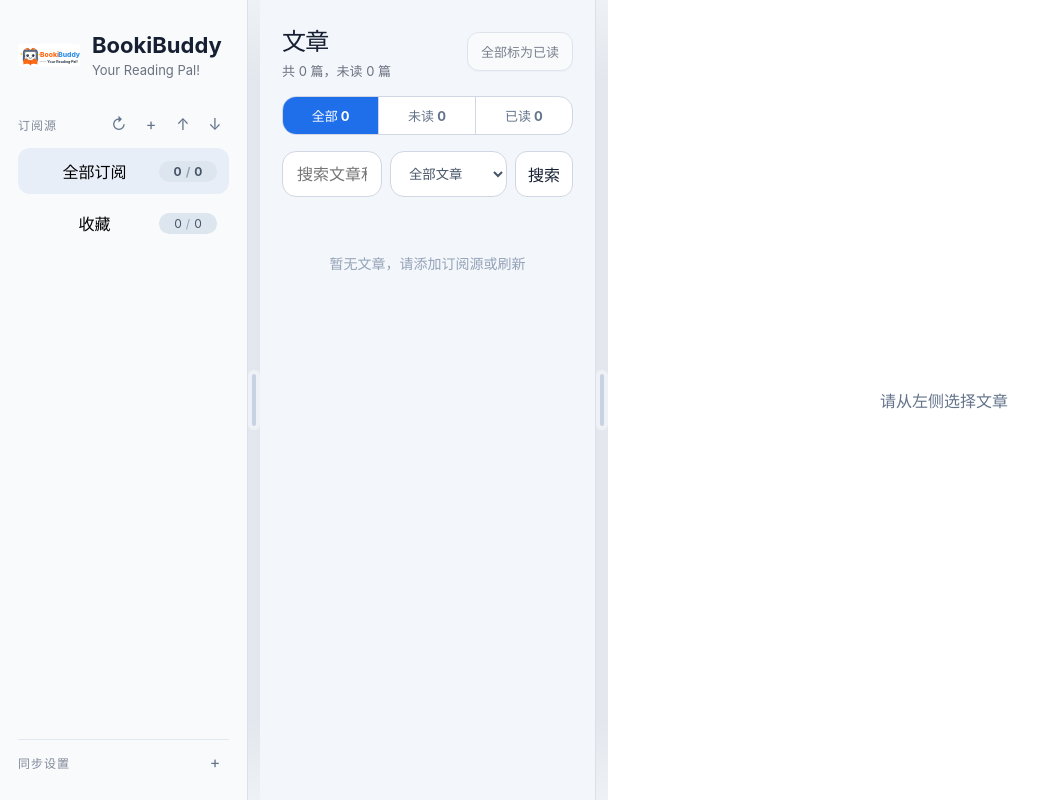
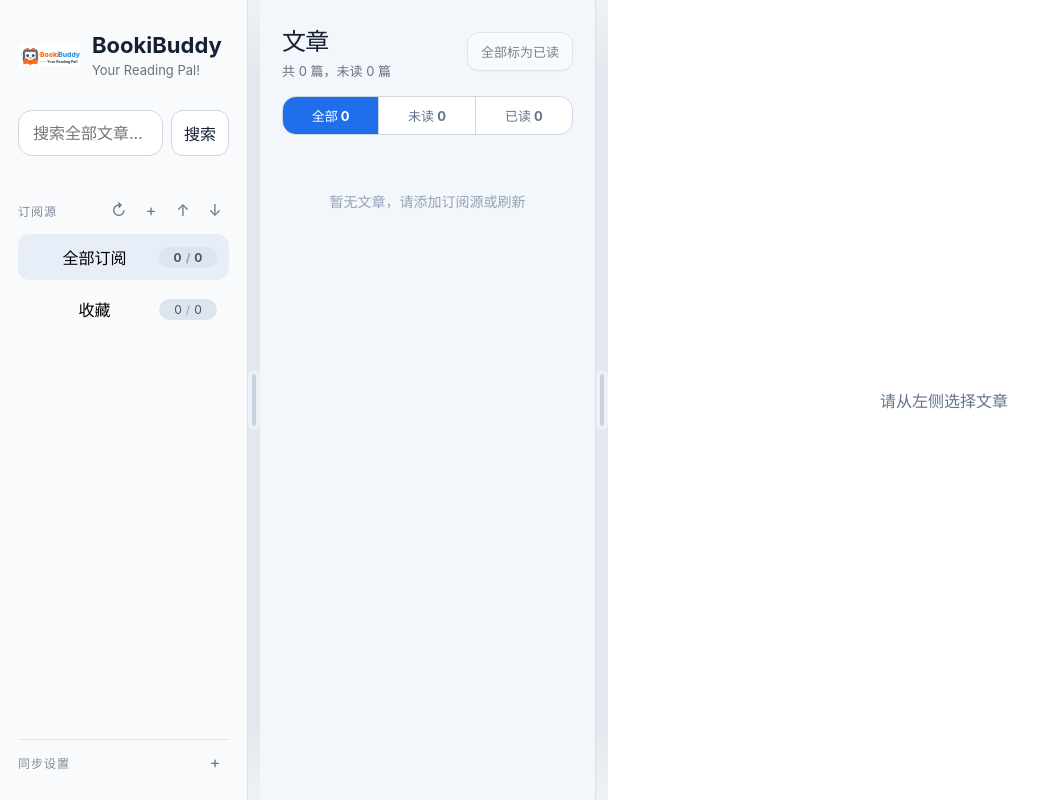
Before and after one commit to songjiaqi757/ai-coding, a React (Vite) app in the folder app/: page / in a window 1280 px wide. Shown: the whole page, without its empty margins (0-1053 px from the left). Built offline with nearby package versions, Linux system fonts and the light colour scheme.

Commit message:
feat: split library and reader search

```diff
--- a/app/src/App.css
+++ b/app/src/App.css
@@ -307,13 +307,15 @@ button {
 }
 
 .search-box,
-.article-search {
+.article-search,
+.sidebar-search {
   margin-bottom: 16px;
 }
 
-.article-search {
+.article-search,
+.sidebar-search {
   display: grid;
-  grid-template-columns: minmax(0, 1fr) auto auto;
+  grid-template-columns: minmax(0, 1fr) auto;
   gap: 8px;
 }
 
@@ -324,7 +326,7 @@ button {
 
 .search-box input,
 .article-search input,
-.article-search select {
+.sidebar-search input {
   width: 100%;
   padding: 12px 14px;
   border: 1px solid #d0d7e2;
@@ -333,13 +335,10 @@ button {
   background: white;
 }
 
-.article-search select {
-  min-width: 108px;
-  color: #475569;
-}
-
 .article-search button,
-.search-navigation button {
+.sidebar-search button,
+.search-navigation button,
+.reader-search-actions button {
   padding: 9px 12px;
   border: 1px solid #d0d7e2;
   border-radius: 12px;
@@ -350,7 +349,7 @@ button {
 
 .search-box input:focus,
 .article-search input:focus,
-.article-search select:focus {
+.sidebar-search input:focus {
   border-color: #1f6feb;
   box-shadow: 0 0 0 3px rgb(31 111 235 / 12%);
 }
@@ -380,6 +379,10 @@ button {
   box-shadow: none;
 }
 
+.sidebar-search-button {
+  white-space: nowrap;
+}
+
 .search-clear-button:hover {
   background: transparent;
   color: #475569;
@@ -1552,6 +1555,50 @@ button {
   background: #ecfdf5;
 }
 
+.reader-search-panel {
+  display: flex;
+  align-items: center;
+  justify-content: space-between;
+  gap: 14px;
+  margin: 0 42px 18px;
+  padding: 14px 16px;
+  border: 1px solid #dbe5f1;
+  border-radius: 14px;
+  background: #f8fafc;
+}
+
+.reader-search-panel .search-input-shell {
+  flex: 1;
+}
+
+.reader-search-panel input {
+  width: 100%;
+  padding: 11px 14px;
+  border: 1px solid #d0d7e2;
+  border-radius: 12px;
+  outline: none;
+  background: white;
+}
+
+.reader-search-panel input:focus {
+  border-color: #1f6feb;
+  box-shadow: 0 0 0 3px rgb(31 111 235 / 12%);
+}
+
+.reader-search-actions {
+  display: flex;
+  align-items: center;
+  gap: 8px;
+  flex-shrink: 0;
+}
+
+.reader-search-actions span {
+  min-width: 52px;
+  color: #64748b;
+  font-size: 13px;
+  text-align: center;
+}
+
 .ai-result-header {
   display: flex;
   align-items: center;
--- a/app/src/App.tsx
+++ b/app/src/App.tsx
@@ -41,7 +41,6 @@ type PendingTextSelection = {
   startOffset: number;
   endOffset: number;
 };
-type SearchScope = "all" | "feed";
 type HighlightStyle = "background" | "text" | "underline";
 type ColumnResizeTarget = "sidebar" | "articles";
 
@@ -297,16 +296,6 @@ function splitTranslationBlocks(translation: string): string[] {
     .split(/\n\s*\n+/)
     .map((block) => normalizeTranslationText(block))
     .filter(Boolean);
-}
-
-function textMatchesQuery(text: string | null | undefined, query: string) {
-  return Boolean(query.trim() && text?.toLocaleLowerCase().includes(query.trim().toLocaleLowerCase()));
-}
-
-function countQueryMatches(text: string | null | undefined, query: string) {
-  const normalizedQuery = query.trim();
-  if (!text || !normalizedQuery) return 0;
-  return Array.from(text.matchAll(new RegExp(escapedPattern(normalizedQuery), "gi"))).length;
 }
 
 function leadingWhitespaceLength(value: string) {
@@ -462,10 +451,11 @@ function App() {
   const [readerHistory, setReaderHistory] = useState<ReaderSnapshot[]>([]);
   const [readerForwardHistory, setReaderForwardHistory] = useState<ReaderSnapshot[]>([]);
   const [readFilter, setReadFilter] = useState<ReadFilter>("all");
-  const [searchQuery, setSearchQuery] = useState("");
-  const [searchScope, setSearchScope] = useState<SearchScope>("all");
-  const [activeSearchQuery, setActiveSearchQuery] = useState("");
-  const [searchMatchIndex, setSearchMatchIndex] = useState(0);
+  const [librarySearchQuery, setLibrarySearchQuery] = useState("");
+  const [activeLibrarySearchQuery, setActiveLibrarySearchQuery] = useState("");
+  const [readerSearchQuery, setReaderSearchQuery] = useState("");
+  const [activeReaderSearchQuery, setActiveReaderSearchQuery] = useState("");
+  const [readerSearchMatchIndex, setReaderSearchMatchIndex] = useState(0);
   const [annotations, setAnnotations] = useState<Annotation[]>([]);
   const [isAnnotationDrawerOpen, setIsAnnotationDrawerOpen] = useState(false);
   const [newNoteDraft, setNewNoteDraft] = useState<string | null>(null);
@@ -500,6 +490,7 @@ function App() {
   const [isSummarizing, setIsSummarizing] = useState(false);
   const [isTranslating, setIsTranslating] = useState(false);
   const [isSummaryPanelOpen, setIsSummaryPanelOpen] = useState(false);
+  const [isReaderSearchOpen, setIsReaderSearchOpen] = useState(false);
   const [summaryJob, setSummaryJob] = useState<AiJobStatus | null>(null);
   const [translationJob, setTranslationJob] = useState<AiJobStatus | null>(null);
   const [selectionOverlay, setSelectionOverlay] = useState<SelectionOverlay | null>(null);
@@ -511,6 +502,7 @@ function App() {
   const [summaryLang, setSummaryLang] = useState("zh");
   const [summaryCache, setSummaryCache] = useState<Record<string, Record<string, string>>>({});
   const isSummaryLangPinnedRef = useRef(false);
+  const readerSearchInputRef = useRef<HTMLInputElement | null>(null);
 
   // Sync status
   const [syncStatus, setSyncStatus] = useState<SyncStatus | null>(null);
@@ -564,8 +556,7 @@ function App() {
       setFeeds(nextFeeds.filter((f) => !isSavedArticlesFeed(f)));
       setArticles(nextArticles);
       setSearchResults(null);
-      setActiveSearchQuery("");
-      setSearchMatchIndex(0);
+      setActiveLibrarySearchQuery("");
       setAllArticleCount(allArticles.length);
       setAllUnreadCount(allArticles.filter((article) => !article.isRead).length);
       setFavoriteCount(allArticles.filter((article) => article.isFavorite).length);
@@ -731,6 +722,26 @@ function App() {
     }
   }, [showSettings, loadSettings]);
 
+  useEffect(() => {
+    function handleGlobalKeydown(event: KeyboardEvent) {
+      if ((event.metaKey || event.ctrlKey) && event.key.toLowerCase() === "f") {
+        if (readerPdfUrl || readerOriginalUrl || !selectedArticle) return;
+        event.preventDefault();
+        openReaderSearch();
+        return;
+      }
+
+      if (event.key === "Escape" && isReaderSearchOpen) {
+        event.preventDefault();
+        setIsReaderSearchOpen(false);
+        resetReaderSearch();
+      }
+    }
+
+    window.addEventListener("keydown", handleGlobalKeydown);
+    return () => window.removeEventListener("keydown", handleGlobalKeydown);
+  }, [isReaderSearchOpen, readerOriginalUrl, readerPdfUrl, selectedArticleId]);
+
   async function handleSaveSettings() {
     try {
       setIsSavingSettings(true);
@@ -902,32 +913,43 @@ function App() {
   }
 
   function resetSearch() {
-    setSearchQuery("");
-    setSearchScope("all");
+    setLibrarySearchQuery("");
     setSearchResults(null);
-    setActiveSearchQuery("");
-    setSearchMatchIndex(0);
+    setActiveLibrarySearchQuery("");
   }
 
   async function runSearch(event?: FormEvent<HTMLFormElement>) {
     event?.preventDefault();
-    const query = searchQuery.trim();
+    const query = librarySearchQuery.trim();
     if (!query) {
       resetSearch();
       return;
     }
-    const feedId =
-      searchScope === "feed" && !["all", SMART_FAVORITES, SMART_READ_LATER].includes(selectedFeedId)
-        ? selectedFeedId
-        : null;
     try {
       setErrorMessage(null);
-      setSearchResults(await invoke<Article[]>("search_articles", { query, feedId }));
-      setActiveSearchQuery(query);
-      setSearchMatchIndex(0);
+      setSearchResults(await invoke<Article[]>("search_articles", { query, feedId: null }));
+      setActiveLibrarySearchQuery(query);
     } catch (error) {
       setErrorMessage(error instanceof Error ? error.message : String(error));
     }
+  }
+
+  function resetReaderSearch() {
+    setReaderSearchQuery("");
+    setActiveReaderSearchQuery("");
+    setReaderSearchMatchIndex(0);
+    document.querySelectorAll(".current-search-match").forEach((item) => {
+      item.classList.remove("current-search-match");
+    });
+  }
+
+  function openReaderSearch() {
+    if (readerPdfUrl || readerOriginalUrl || !selectedArticle) return;
+    setIsReaderSearchOpen(true);
+    window.requestAnimationFrame(() => {
+      readerSearchInputRef.current?.focus();
+      readerSearchInputRef.current?.select();
+    });
   }
 
   async function toggleFavorite(article: Article) {
@@ -945,7 +967,9 @@ function App() {
 
   const visibleArticles = useMemo(() => {
     const source = searchResults ?? articles;
-    const smartMatchedArticles = source.filter((article) => {
+    const smartMatchedArticles = searchResults
+      ? source
+      : source.filter((article) => {
           if (selectedFeedId === SMART_FAVORITES) return article.isFavorite;
           if (selectedFeedId === SMART_READ_LATER) return article.readLater;
           return true;
@@ -998,27 +1022,19 @@ function App() {
         : selectedArticle.excerpt.trim()
           ? `<p>${escapeHtml(selectedArticle.excerpt)}</p>`
           : `<p>${isZh ? "暂无可显示内容" : "No readable content available."}</p>`;
-    return locateHighlights(source, annotations, activeSearchQuery);
-  }, [activeSearchQuery, annotations, isZh, selectedArticle]);
+    return locateHighlights(source, annotations, activeReaderSearchQuery);
+  }, [activeReaderSearchQuery, annotations, isZh, selectedArticle]);
 
   const bodySearchMatchCount = useMemo(() => {
-    if (!readerHtml || !activeSearchQuery) return 0;
+    if (!readerHtml || !activeReaderSearchQuery) return 0;
     const document = new DOMParser().parseFromString(`<body>${readerHtml}</body>`, "text/html");
     return document.body.querySelectorAll(".search-highlight").length;
-  }, [activeSearchQuery, readerHtml]);
-
-  const annotationSearchMatchCount = useMemo(
-    () =>
-      annotations.reduce(
-        (sum, annotation) =>
-          sum +
-          countQueryMatches(annotation.selectedText, activeSearchQuery) +
-          countQueryMatches(annotation.noteText, activeSearchQuery),
-        0,
-      ),
-    [activeSearchQuery, annotations],
-  );
-  const totalSearchMatchCount = bodySearchMatchCount + annotationSearchMatchCount;
+  }, [activeReaderSearchQuery, readerHtml]);
+  const readerSearchMatchLabel = activeReaderSearchQuery
+    ? bodySearchMatchCount === 0
+      ? "0 / 0"
+      : `${readerSearchMatchIndex + 1} / ${bodySearchMatchCount}`
+    : null;
   const activeSummary = selectedArticle
     ? summaryCache[selectedArticle.id]?.[summaryLang] ??
       (selectedArticle.summaryLang === summaryLang ? selectedArticle.summary ?? null : null)
@@ -1132,6 +1148,8 @@ function App() {
     setSelectionTranslation(null);
     setIsAnnotationDrawerOpen(false);
     setIsSummaryPanelOpen(false);
+    setIsReaderSearchOpen(false);
+    resetReaderSearch();
   }, [selectedFeedId, readFilter]);
 
   useEffect(() => {
@@ -1276,6 +1294,8 @@ function App() {
     pendingTextSelectionRef.current = null;
     isSummaryLangPinnedRef.current = false;
     setIsSummaryPanelOpen(false);
+    setIsReaderSearchOpen(false);
+    resetReaderSearch();
     setSelectedArticleId(articleId);
     setReadView("original");
   }
@@ -1293,6 +1313,8 @@ function App() {
     setSelectionTranslation(null);
     pendingTextSelectionRef.current = null;
     setIsSummaryPanelOpen(false);
+    setIsReaderSearchOpen(false);
+    resetReaderSearch();
     setSelectedFeedId(feedId);
     setReadView("original");
     setReadFilter("all");
@@ -1624,54 +1646,34 @@ function App() {
     window.setTimeout(() => mark.classList.remove("annotation-highlight-focus"), 1400);
   }
 
-  function focusSearchMatch(index: number) {
-    if (totalSearchMatchCount === 0) return;
-    const normalizedIndex = (index + totalSearchMatchCount) % totalSearchMatchCount;
-    setSearchMatchIndex(normalizedIndex);
+  function focusReaderSearchMatch(index: number) {
+    if (bodySearchMatchCount === 0) return;
+    const normalizedIndex = (index + bodySearchMatchCount) % bodySearchMatchCount;
+    setReaderSearchMatchIndex(normalizedIndex);
 
     document.querySelectorAll(".current-search-match").forEach((item) => {
       item.classList.remove("current-search-match");
     });
 
-    if (normalizedIndex < bodySearchMatchCount) {
     const mark = readerHtmlRef.current?.querySelectorAll<HTMLElement>(".search-highlight")[normalizedIndex];
     if (mark) {
       mark.classList.add("current-search-match");
       mark.scrollIntoView({ behavior: "smooth", block: "center" });
     }
-      return;
-    }
-
-    setIsAnnotationDrawerOpen(true);
-    window.requestAnimationFrame(() => {
-      window.requestAnimationFrame(() => {
-        const annotationIndex = normalizedIndex - bodySearchMatchCount;
-        const mark = annotationPanelRef.current?.querySelectorAll<HTMLElement>(".search-highlight")[annotationIndex];
-        if (mark) {
-          mark.classList.add("current-search-match");
-          mark.scrollIntoView({ behavior: "smooth", block: "center" });
-        }
-      });
-    });
   }
 
   useEffect(() => {
-    if (!activeSearchQuery) return;
+    if (!activeReaderSearchQuery) return;
     const frame = window.requestAnimationFrame(() => {
       const firstMatch = readerHtmlRef.current?.querySelector(".search-highlight");
       if (firstMatch) {
-        setSearchMatchIndex(0);
+        setReaderSearchMatchIndex(0);
+        firstMatch.classList.add("current-search-match");
         firstMatch.scrollIntoView({ behavior: "smooth", block: "center" });
-        return;
-      }
-      const annotationMatch = annotations.some((annotation) =>
-        textMatchesQuery(annotation.selectedText, activeSearchQuery) ||
-        textMatchesQuery(annotation.noteText, activeSearchQuery),
-      );
-      if (annotationMatch) setIsAnnotationDrawerOpen(true);
+      }
     });
     return () => window.cancelAnimationFrame(frame);
-  }, [activeSearchQuery, annotations, selectedArticle?.id, readerHtml]);
+  }, [activeReaderSearchQuery, selectedArticle?.id, readerHtml]);
 
   const clampColumnWidths = useCallback((nextSidebarWidth: number, nextArticleListWidth: number) => {
     const shellWidth = appShellRef.current?.clientWidth ?? 0;
@@ -1784,9 +1786,14 @@ function App() {
         appLanguage={appLanguage}
         selectedFeedId={selectedFeedId}
         syncStatus={syncStatus}
+        searchQuery={librarySearchQuery}
+        isSearching={false}
         onSelectFeed={handleSelectFeed}
         onFeedsChange={loadData}
         onSyncStatusChange={refreshSyncStatus}
+        onSearchQueryChange={setLibrarySearchQuery}
+        onSearch={runSearch}
+        onClearSearch={resetSearch}
       />
       <button
         type="button"
@@ -1806,28 +1813,12 @@ function App() {
         selectedArticleId={selectedListArticle?.id ?? null}
         isLoading={isLoading}
         readFilter={readFilter}
-        searchQuery={searchQuery}
-        searchScope={searchScope}
-        activeSearchQuery={activeSearchQuery}
-        searchMatchLabel={
-          activeSearchQuery
-            ? totalSearchMatchCount === 0
-              ? "0 / 0"
-              : `${searchMatchIndex + 1} / ${totalSearchMatchCount}`
-            : null
-        }
         isUpdatingReadStatus={isUpdatingReadStatus}
         onSelectArticle={handleSelectArticle}
         onReadFilterChange={setReadFilter}
-        onSearchQueryChange={setSearchQuery}
-        onSearchScopeChange={setSearchScope}
-        onSearch={runSearch}
-        onClearSearch={resetSearch}
-        onPreviousSearchMatch={() => focusSearchMatch(searchMatchIndex - 1)}
-        onNextSearchMatch={() => focusSearchMatch(searchMatchIndex + 1)}
         onToggleFavorite={toggleFavorite}
         onMarkCurrentFeedRead={handleMarkCurrentFeedRead}
-        highlightText={(text) => highlightText(text, activeSearchQuery)}
+        highlightText={(text) => highlightText(text, activeLibrarySearchQuery)}
       />
       <button
         type="button"
@@ -2036,6 +2027,70 @@ function App() {
             </div>
 
             {aiError && <div className="error-box">{aiError}</div>}
+
+            {selectedArticle && !readerPdfUrl && !readerOriginalUrl && isReaderSearchOpen && (
+              <div className="reader-search-panel">
+                <div className="search-input-shell">
+                  <input
+                    ref={readerSearchInputRef}
+                    value={readerSearchQuery}
+                    onChange={(event) => {
+                      const nextQuery = event.target.value;
+                      setReaderSearchQuery(nextQuery);
+                      setActiveReaderSearchQuery(nextQuery.trim());
+                      setReaderSearchMatchIndex(0);
+                    }}
+                    onKeyDown={(event) => {
+                      if (event.key === "Enter") {
+                        event.preventDefault();
+                        if (event.shiftKey) {
+                          focusReaderSearchMatch(readerSearchMatchIndex - 1);
+                        } else {
+                          focusReaderSearchMatch(readerSearchMatchIndex + 1);
+                        }
+                      }
+                    }}
+                    placeholder={isZh ? "在当前文章中搜索..." : "Search in this article..."}
+                  />
+                  {readerSearchQuery && (
+                    <button
+                      className="search-clear-button"
+                      type="button"
+                      aria-label={isZh ? "清空搜索" : "Clear search"}
+                      onClick={resetReaderSearch}
+                    >
+                      <span className="search-clear-icon" aria-hidden="true" />
+                    </button>
+                  )}
+                </div>
+                <div className="reader-search-actions">
+                  <span>{readerSearchMatchLabel ?? "0 / 0"}</span>
+                  <button
+                    type="button"
+                    disabled={bodySearchMatchCount === 0}
+                    onClick={() => focusReaderSearchMatch(readerSearchMatchIndex - 1)}
+                  >
+                    {isZh ? "上一个" : "Previous"}
+                  </button>
+                  <button
+                    type="button"
+                    disabled={bodySearchMatchCount === 0}
+                    onClick={() => focusReaderSearchMatch(readerSearchMatchIndex + 1)}
+                  >
+                    {isZh ? "下一个" : "Next"}
+                  </button>
+                  <button
+                    type="button"
+                    onClick={() => {
+                      setIsReaderSearchOpen(false);
+                      resetReaderSearch();
+                    }}
+                  >
+                    {isZh ? "关闭" : "Close"}
+                  </button>
+                </div>
+              </div>
+            )}
 
             {selectedArticle && isSummaryPanelOpen && (
               <div className="ai-result-section">
@@ -2206,7 +2261,7 @@ function App() {
                               type="button"
                               onClick={() => jumpToAnnotation(annotation.id)}
                             >
-                              {highlightText(annotation.selectedText, activeSearchQuery)}
+                              {highlightText(annotation.selectedText, activeReaderSearchQuery)}
                             </button>
                           )}
                           {editingAnnotationId === annotation.id ? (
@@ -2239,7 +2294,7 @@ function App() {
                             </div>
                           ) : (
                             <>
-                              {annotation.noteText && <p>{highlightText(annotation.noteText, activeSearchQuery)}</p>}
+                              {annotation.noteText && <p>{highlightText(annotation.noteText, activeReaderSearchQuery)}</p>}
                               {pendingDeleteId === annotation.id ? (
                                 <div className="annotation-delete-confirm">
                                   <span>{isZh ? "删除这条批注？" : "Delete this annotation?"}</span>
--- a/app/src/components/ArticleList.tsx
+++ b/app/src/components/ArticleList.tsx
@@ -1,7 +1,5 @@
-import type { FormEvent, ReactNode } from "react";
+import type { ReactNode } from "react";
 import type { Article, ReadFilter, AppLanguage } from "../types";
-
-type SearchScope = "all" | "feed";
 
 type Props = {
   articles: Article[];
@@ -12,19 +10,9 @@ type Props = {
   selectedArticleId: string | null;
   isLoading: boolean;
   readFilter: ReadFilter;
-  searchQuery: string;
-  searchScope: SearchScope;
-  activeSearchQuery: string;
-  searchMatchLabel: string | null;
   isUpdatingReadStatus: boolean;
   onSelectArticle: (id: string) => void;
   onReadFilterChange: (filter: ReadFilter) => void;
-  onSearchQueryChange: (query: string) => void;
-  onSearchScopeChange: (scope: SearchScope) => void;
-  onSearch: (event?: FormEvent<HTMLFormElement>) => void;
-  onClearSearch: () => void;
-  onPreviousSearchMatch: () => void;
-  onNextSearchMatch: () => void;
   onToggleFavorite: (article: Article) => void;
   onMarkCurrentFeedRead: () => void;
   highlightText: (text: string) => ReactNode;
@@ -39,33 +27,17 @@ export function ArticleList({
   selectedArticleId,
   isLoading,
   readFilter,
-  searchQuery,
-  searchScope,
-  activeSearchQuery,
-  searchMatchLabel,
   isUpdatingReadStatus,
   onSelectArticle,
   onReadFilterChange,
-  onSearchQueryChange,
-  onSearchScopeChange,
-  onSearch,
-  onClearSearch,
-  onPreviousSearchMatch,
-  onNextSearchMatch,
   onToggleFavorite,
   onMarkCurrentFeedRead,
   highlightText,
 }: Props) {
   const isZh = appLanguage === "zh";
-  const currentFilterCount =
-    readFilter === "all" ? totalCount : readFilter === "unread" ? unreadCount : readCount;
   const countLabel = isLoading
     ? isZh ? "加载中..." : "Loading..."
-    : searchQuery.trim()
-      ? isZh
-        ? `当前 ${articles.length} 篇，筛选范围 ${currentFilterCount} 篇，未读 ${unreadCount} 篇`
-        : `${articles.length} current, ${currentFilterCount} in scope, ${unreadCount} unread`
-      : readFilter === "all"
+    : readFilter === "all"
         ? isZh ? `共 ${totalCount} 篇，未读 ${unreadCount} 篇` : `${totalCount} total, ${unreadCount} unread`
         : readFilter === "unread"
           ? isZh ? `未读 ${unreadCount} 篇` : `${unreadCount} unread`
@@ -104,50 +76,6 @@ export function ArticleList({
           </button>
         ))}
       </div>
-
-      <form className="article-search" onSubmit={(event) => onSearch(event)}>
-        <div className="search-input-shell">
-          <input
-            value={searchQuery}
-            onChange={(event) => {
-              const value = event.target.value;
-              onSearchQueryChange(value);
-              if (!value.trim()) onClearSearch();
-            }}
-            placeholder={isZh ? "搜索文章和批注..." : "Search articles and notes..."}
-          />
-          {searchQuery && (
-            <button
-              className="search-clear-button"
-              type="button"
-              aria-label={isZh ? "清空搜索" : "Clear search"}
-              onClick={onClearSearch}
-            >
-              <span className="search-clear-icon" aria-hidden="true" />
-            </button>
-          )}
-        </div>
-        <select
-          value={searchScope}
-          onChange={(event) => onSearchScopeChange(event.target.value as SearchScope)}
-        >
-          <option value="all">{isZh ? "全部文章" : "All articles"}</option>
-          <option value="feed">{isZh ? "当前订阅源" : "Current feed"}</option>
-        </select>
-        <button type="submit">{isZh ? "搜索" : "Search"}</button>
-      </form>
-
-      {activeSearchQuery && (
-        <div className="search-navigation">
-          <button type="button" disabled={searchMatchLabel === "0 / 0"} onClick={onPreviousSearchMatch}>
-            {isZh ? "上一个" : "Previous"}
-          </button>
-          <span>{searchMatchLabel}</span>
-          <button type="button" disabled={searchMatchLabel === "0 / 0"} onClick={onNextSearchMatch}>
-            {isZh ? "下一个" : "Next"}
-          </button>
-        </div>
-      )}
 
       <div className="cards">
         {articles.length === 0 && !isLoading && (
--- a/app/src/components/Sidebar.tsx
+++ b/app/src/components/Sidebar.tsx
@@ -1,4 +1,4 @@
-import { useEffect, useState, type MouseEvent } from "react";
+import { useEffect, useState, type FormEvent, type MouseEvent } from "react";
 import { invoke } from "@tauri-apps/api/core";
 import type { Article, Feed, SyncStatus, SyncReport, SyncConfig, AppLanguage, OpmlImportReport } from "../types";
 import bookiBuddyLogo from "../assets/bookibuddy-logo.svg";
@@ -15,9 +15,14 @@ type Props = {
   appLanguage: AppLanguage;
   selectedFeedId: string;
   syncStatus: SyncStatus | null;
+  searchQuery: string;
+  isSearching: boolean;
   onSelectFeed: (id: string) => void;
   onFeedsChange: () => void;
   onSyncStatusChange: () => void;
+  onSearchQueryChange: (query: string) => void;
+  onSearch: (event?: FormEvent<HTMLFormElement>) => void;
+  onClearSearch: () => void;
 };
 
 export function Sidebar({
@@ -29,9 +34,14 @@ export function Sidebar({
   appLanguage,
   selectedFeedId,
   syncStatus,
+  searchQuery,
+  isSearching,
   onSelectFeed,
   onFeedsChange,
   onSyncStatusChange,
+  onSearchQueryChange,
+  onSearch,
+  onClearSearch,
 }: Props) {
   const isZh = appLanguage === "zh";
   const [showAddDialog, setShowAddDialog] = useState(false);
@@ -273,6 +283,33 @@ export function Sidebar({
         </div>
       </div>
 
+      <form className="sidebar-search" onSubmit={(event) => onSearch(event)}>
+        <div className="search-input-shell">
+          <input
+            value={searchQuery}
+            onChange={(event) => {
+              const value = event.target.value;
+              onSearchQueryChange(value);
+              if (!value.trim()) onClearSearch();
+            }}
+            placeholder={isZh ? "搜索全部文章..." : "Search all articles..."}
+          />
+          {searchQuery && (
+            <button
+              className="search-clear-button"
+              type="button"
+              aria-label={isZh ? "清空搜索" : "Clear search"}
+              onClick={onClearSearch}
+            >
+              <span className="search-clear-icon" aria-hidden="true" />
+            </button>
+          )}
+        </div>
+        <button type="submit" className="sidebar-search-button">
+          {isSearching ? (isZh ? "搜索中..." : "Searching...") : isZh ? "搜索" : "Search"}
+        </button>
+      </form>
+
       <section className="panel-section">
         <div className="section-header">
           <div className="section-title">{isZh ? "订阅源" : "Subscriptions"}</div>
```
Lines whose indentation alone changed are shown as unchanged.
